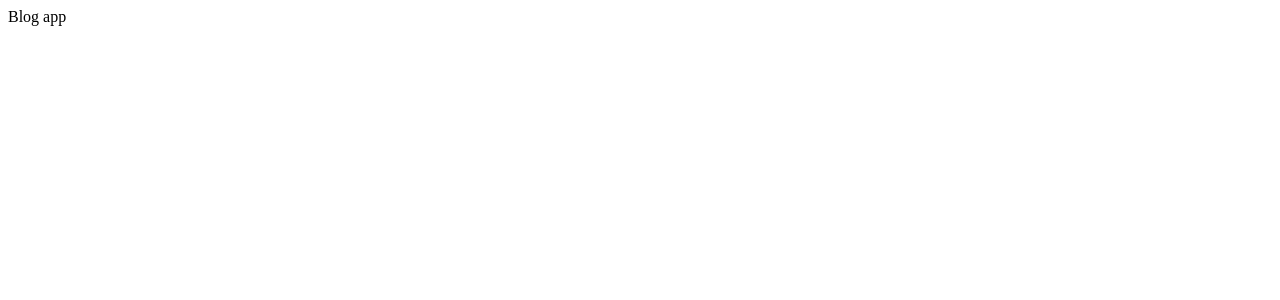
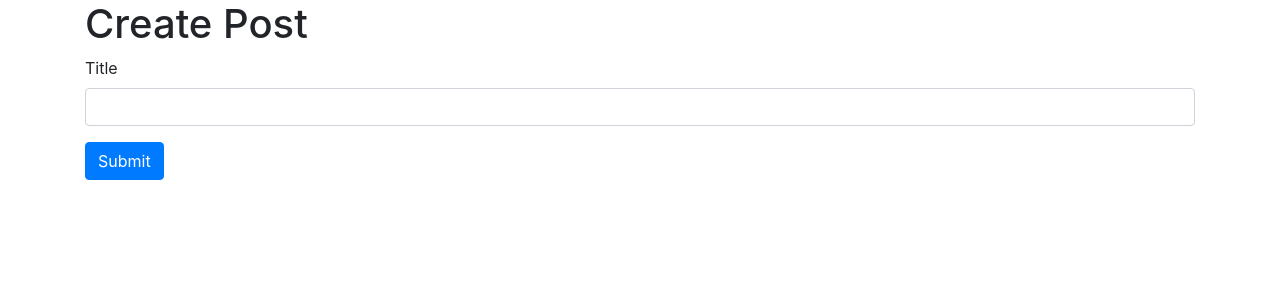
Before and after one commit to clothy-terry/microservice_blog_app, a React (Create React App) app in the folder cli/: page / in a window 1280 px wide. Shown: the top 300 px of the page. Built offline with nearby package versions, Linux system fonts and the light colour scheme.

Commit message:
Bootstrap CDN to index.html header

```diff
--- a/cli/public/index.html
+++ b/cli/public/index.html
@@ -15,6 +15,13 @@
       user's mobile device or desktop. See https://developers.google.com/web/fundamentals/web-app-manifest/
     -->
     <link rel="manifest" href="%PUBLIC_URL%/manifest.json" />
+
+    <link
+      rel="stylesheet"
+      href="https://stackpath.bootstrapcdn.com/bootstrap/4.3.1/css/bootstrap.min.css"
+      integrity="sha384-ggOyR0iXCbMQv3Xipma34MD+dH/1fQ784/j6cY/iJTQUOhcWr7x9JvoRxT2MZw1T"
+      crossorigin="anonymous"
+    />
     <!--
       Notice the use of %PUBLIC_URL% in the tags above.
       It will be replaced with the URL of the `public` folder during the build.
--- a/cli/src/App.js
+++ b/cli/src/App.js
@@ -1,7 +1,12 @@
 import React from "react";
+import PostCreate from "./PostCreate";
 
 const App = () => {
-  return <div>Blog app</div>;
+  return (
+    <div className="container">
+      <h1>Create Post</h1>
+      <PostCreate />
+    </div>
+  );
 };
-
 export default App;
--- /dev/null
+++ b/cli/src/PostCreate.js
@@ -0,0 +1,34 @@
+import React, { useState } from "react";
+import axios from "axios";
+
+const PostCreate = () => {
+  const [title, setTitle] = useState("");
+
+  const onSubmit = async (event) => {
+    event.preventDefault();
+
+    await axios.post("http://localhost:4000/posts", {
+      title,
+    });
+
+    setTitle("");
+  };
+
+  return (
+    <div>
+      <form onSubmit={onSubmit}>
+        <div className="form-group">
+          <label>Title</label>
+          <input
+            value={title}
+            onChange={(e) => setTitle(e.target.value)}
+            className="form-control"
+          />
+        </div>
+        <button className="btn btn-primary">Submit</button>
+      </form>
+    </div>
+  );
+};
+
+export default PostCreate;
```
